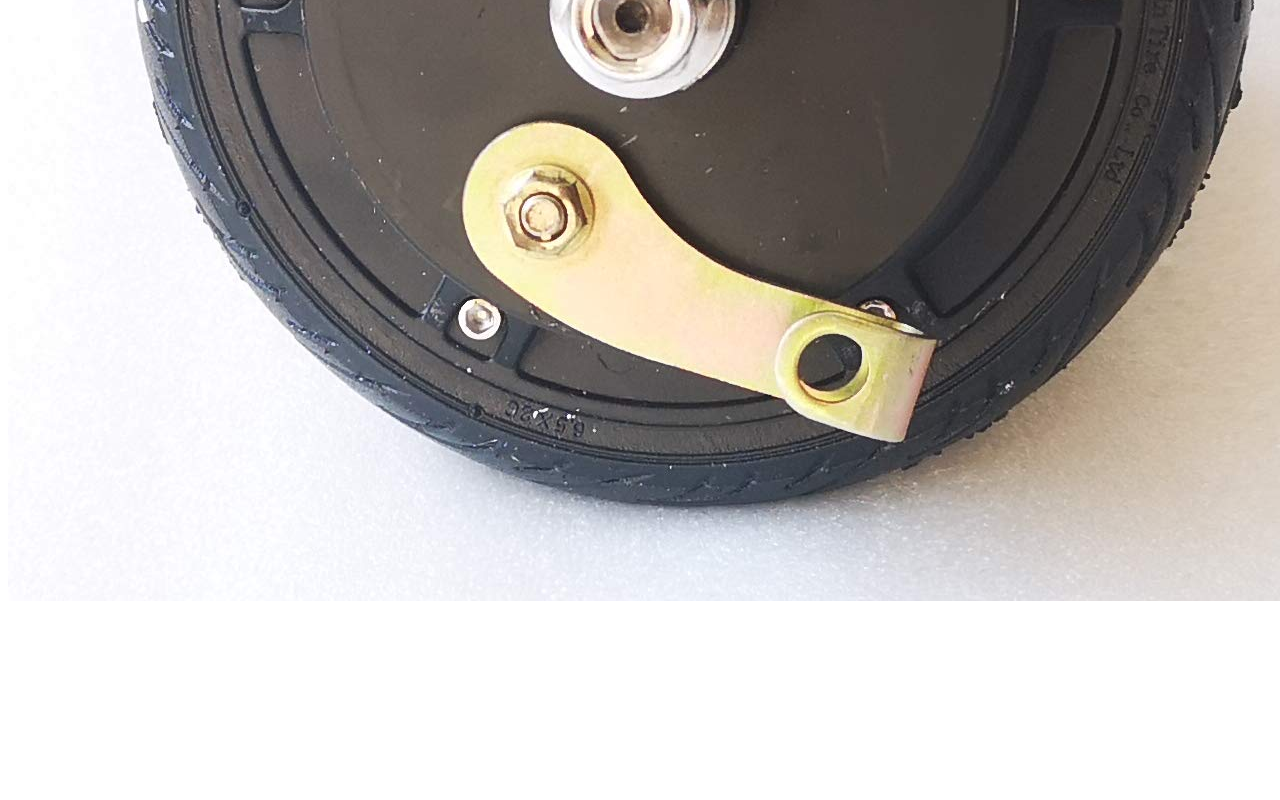
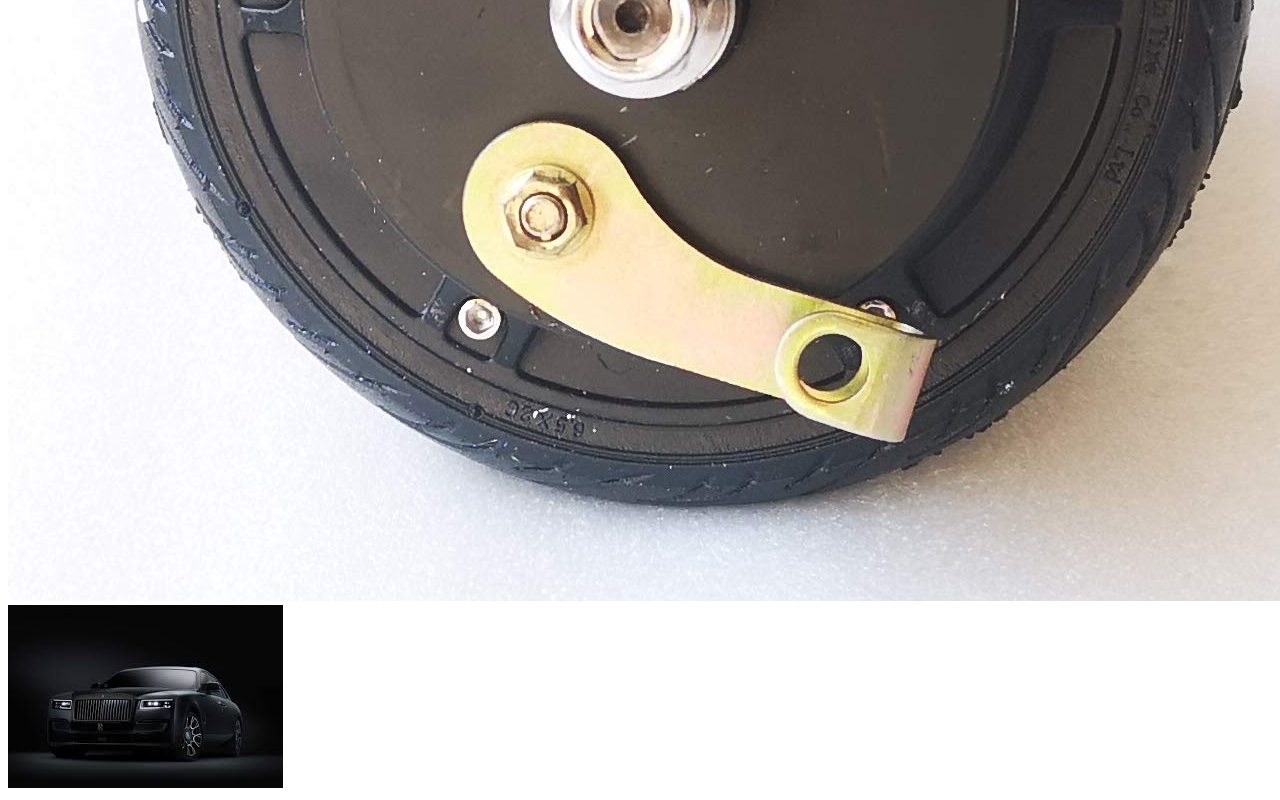
Before and after one commit to ZrNibir16/second-repo, a plain HTML site: page index.html in a window 1280 px wide. Shown: the part 1156-1956 px from the top of the page. Before the commit the page ends 1769 px from the top, so only its background shows below. Drawn offline with Linux system fonts and the light colour scheme.

Commit message:
added Rolls royce

```diff
--- a/index.html
+++ b/index.html
@@ -14,5 +14,6 @@
    <h3>Commit korte hobe</h3>
    <img src="css logo.png" alt="">
    <img src="m1.jpg" alt="">
+   <img src="rolls-royce-blackghost.jpg" alt="">
 </body>
 </html>
```
Also changed, not shown: rolls-royce-blackghost.jpg (added).
